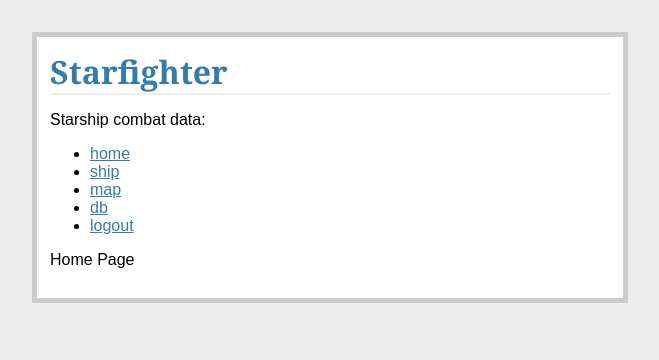
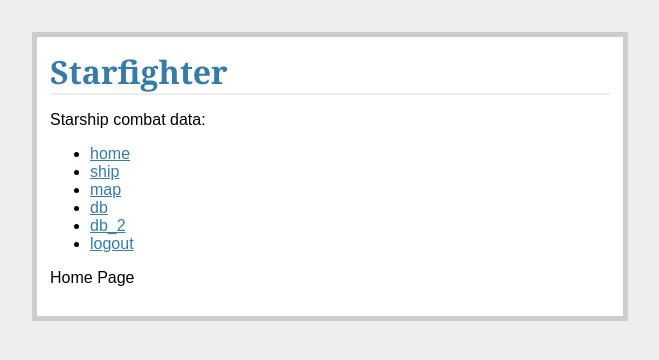
Before and after one commit to seith-miller/starfighter, a Flask app: page / in a window 1280 px wide. Shown: the top 360 px of the page, without its empty margins (310-969 px from the left). Run offline with Flask 2, Linux system fonts and the light colour scheme; the visitor is signed in with stand-in values (Sample User, id 1); parts of the project's set-up code (start-up, migrations or seed data) failed here and were passed over.

Commit message:
Add db_2

```diff
--- a/starfighter/templates/layout.html
+++ b/starfighter/templates/layout.html
@@ -14,6 +14,7 @@
     <li><a href="{{ url_for('simple_page.show', page='ship') }}">ship</a>
     <li><a href="{{ url_for('simple_page.show', page='map') }}">map</a>
     <li><a href="{{ url_for('simple_page.show', page='db') }}">db</a>
+    <li><a href="{{ url_for('simple_page.show', page='db_2') }}">db_2</a>
     <li><a href="{{ url_for('simple_page.show', page='logout') }}">logout</a>
   </ul>
   <p>
```
